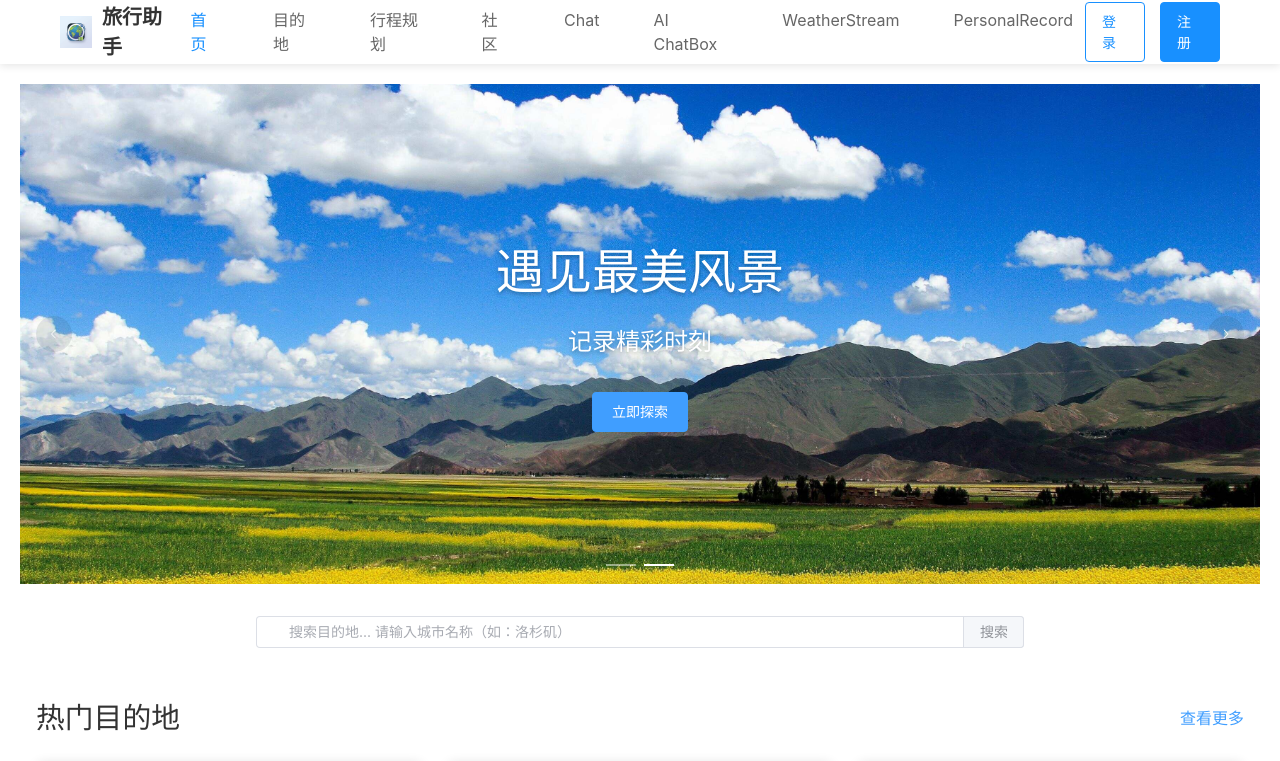
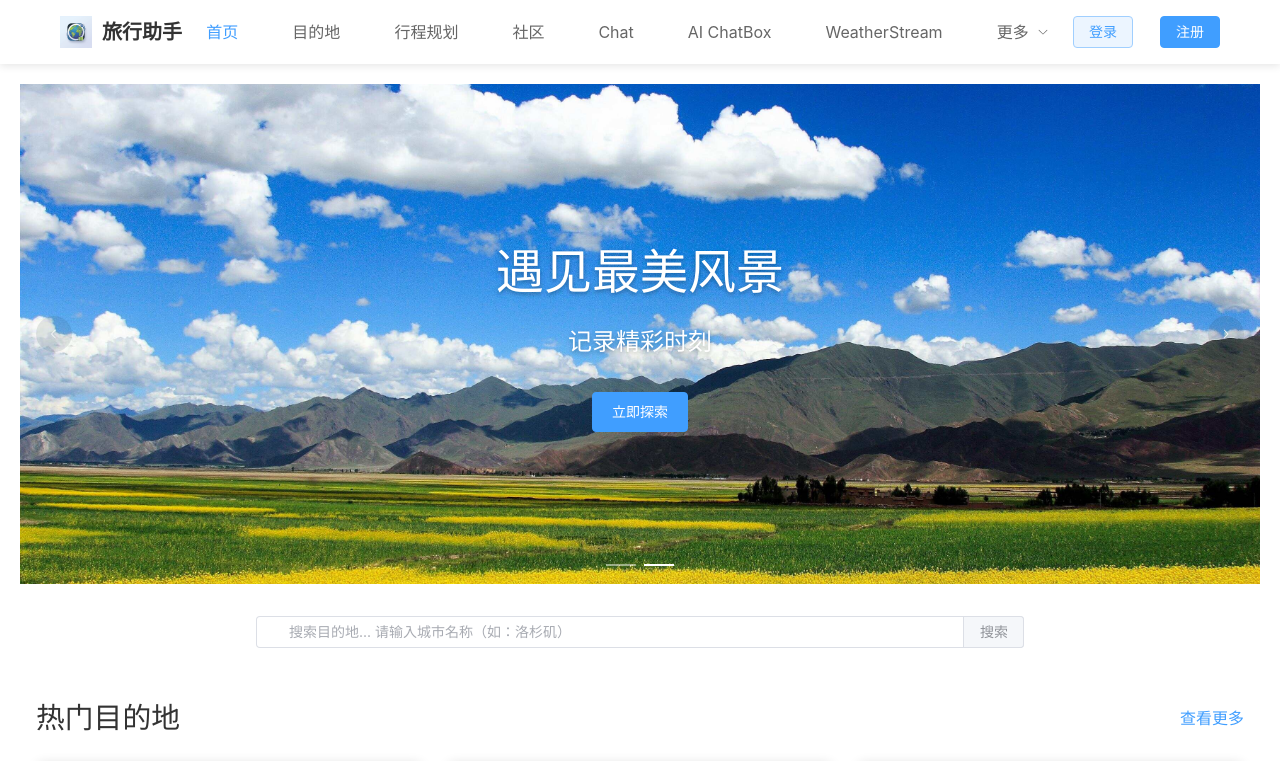
Before and after one commit to QuantumBitstream/travelplanner_vue, a Vue app: page / in a window 1280 px wide. Shown: the top 761 px of the page. Built offline with nearby package versions, Linux system fonts and the light colour scheme; what tlbs-map-vue would draw is missing.

Commit message:
style(NavBar.vue): navbar.vue elementplus 页面导航栏 根据页面布局, 自动折叠部分菜单

```diff
--- a/src/components/NavBar.vue
+++ b/src/components/NavBar.vue
@@ -1,8 +1,8 @@
 <template>
   <nav class="navbar">
-    <div class="navbar-container">
+    <div class="navbar-container" ref="navbarContainer">
       <!-- Logo区域 -->
-      <div class="navbar-logo">
+      <div class="navbar-logo" ref="logoArea">
         <router-link to="/">
           <img src="@/assets/logo.png" alt="Logo" class="logo-img">
           <span class="logo-text">旅行助手</span>
@@ -10,9 +10,10 @@
       </div>
 
       <!-- 导航链接 -->
-      <div class="navbar-links">
+      <div class="navbar-links" ref="navLinksArea">
+        <!-- 可见的菜单项 -->
         <router-link
-            v-for="item in navItems"
+            v-for="item in visibleNavItems"
             :key="item.path"
             :to="item.path"
             class="nav-item"
@@ -20,25 +21,76 @@
         >
           {{ item.name }}
         </router-link>
+
+        <!-- 更多菜单 - 使用 Element Plus Dropdown -->
+        <el-dropdown
+            v-if="hiddenNavItems.length > 0"
+            trigger="click"
+            placement="bottom-start"
+            @command="handleMoreMenuClick"
+        >
+          <span class="nav-item more-menu">
+            更多
+            <el-icon class="more-icon">
+              <ArrowDown />
+            </el-icon>
+          </span>
+          <template #dropdown>
+            <el-dropdown-menu>
+              <el-dropdown-item
+                  v-for="item in hiddenNavItems"
+                  :key="item.path"
+                  :command="item.path"
+                  :class="{ 'is-active': currentPath === item.path }"
+              >
+                {{ item.name }}
+              </el-dropdown-item>
+            </el-dropdown-menu>
+          </template>
+        </el-dropdown>
       </div>
 
       <!-- 用户信息/登录按钮 -->
-      <div class="navbar-user">
+      <div class="navbar-user" ref="userArea">
         <template v-if="store.state.user.isLoggedIn">
-          <div class="user-info" @click="toggleUserMenu">
-            <img :src="store.state.user.userAvatar" alt="用户头像" class="user-avatar">
+          <!-- 用户下拉菜单 - 使用 Element Plus Dropdown -->
+          <el-dropdown trigger="click" placement="bottom-end" @command="handleUserMenuClick">
+            <div class="user-info">
+              <el-avatar
+                  :src="store.state.user.userAvatar"
+                  :size="32"
+                  class="user-avatar"
+              />
               <span class="username">{{ store.state.user.username }}</span>
-            <!-- 用户下拉菜单 -->
-            <div v-show="showUserMenu" class="user-menu">
-              <router-link to="/profile" class="menu-item">个人中心</router-link>
-              <router-link to="/my-trips" class="menu-item">我的行程</router-link>
-              <div class="menu-item" @click="handleLogout">退出登录</div>
+              <el-icon class="user-menu-icon">
+                <ArrowDown />
+              </el-icon>
             </div>
-          </div>
+            <template #dropdown>
+              <el-dropdown-menu>
+                <el-dropdown-item command="profile">
+                  <el-icon><User /></el-icon>
+                  个人中心
+                </el-dropdown-item>
+                <el-dropdown-item command="my-trips">
+                  <el-icon><Notebook /></el-icon>
+                  我的行程
+                </el-dropdown-item>
+                <el-dropdown-item divided command="logout">
+                  <el-icon><SwitchButton /></el-icon>
+                  退出登录
+                </el-dropdown-item>
+              </el-dropdown-menu>
+            </template>
+          </el-dropdown>
         </template>
         <template v-else>
-          <router-link to="/login" class="login-btn">登录</router-link>
-          <router-link to="/register" class="register-btn">注册</router-link>
+          <el-button type="primary" plain @click="$router.push('/login')">
+            登录
+          </el-button>
+          <el-button type="primary" @click="$router.push('/register')">
+            注册
+          </el-button>
         </template>
       </div>
     </div>
@@ -47,23 +99,32 @@
 
 <script>
 import store from "@/store";
-import {mapState} from "vuex";
+import { mapState } from "vuex";
+import { ArrowDown, User, Notebook, SwitchButton } from '@element-plus/icons-vue';
 
 export default {
   name: 'NavBar',
+  components: {
+    ArrowDown,
+    User,
+    Notebook,
+    SwitchButton
+  },
   data() {
     return {
-      navItems: [
-        { name: '首页', path: '/' },
-        { name: '目的地', path: '/destinations' },
-        { name: '行程规划', path: '/trip-planner' },
-        { name: '社区', path: '/community' },
-        { name: 'Chat', path: '/chat-channel' },
-        { name: 'AI ChatBox', path: '/ai-chatBox' },
-        { name: 'WeatherStream', path: '/WeatherStream' },
-        { name: 'PersonalRecord', path: '/PersonalRecord' },
+      allNavItems: [
+        { name: '首页', path: '/', priority: 1 },
+        { name: '目的地', path: '/destinations', priority: 2 },
+        { name: '行程规划', path: '/trip-planner', priority: 3 },
+        { name: '社区', path: '/community', priority: 4 },
+        { name: 'Chat', path: '/chat-channel', priority: 5 },
+        { name: 'AI ChatBox', path: '/ai-chatBox', priority: 6 },
+        { name: 'WeatherStream', path: '/WeatherStream', priority: 7 },
+        { name: 'PersonalRecord', path: '/PersonalRecord', priority: 8 },
       ],
-      showUserMenu: false,
+      visibleNavItems: [],
+      hiddenNavItems: [],
+      resizeObserver: null,
       isLoggedIn: localStorage.getItem('isLoggedIn') === 'true',
       username: localStorage.getItem('username') || '用户名',
       userAvatar: 'https://example.com/avatar.jpg'
@@ -79,50 +140,132 @@ export default {
     }
   },
   methods: {
-    toggleUserMenu() {
-      this.showUserMenu = !this.showUserMenu
+    // 处理更多菜单点击
+    handleMoreMenuClick(path) {
+      this.$router.push(path);
     },
+
+    // 处理用户菜单点击
+    handleUserMenuClick(command) {
+      switch (command) {
+        case 'profile':
+          this.$router.push('/profile');
+          break;
+        case 'my-trips':
+          this.$router.push('/my-trips');
+          break;
+        case 'logout':
+          this.handleLogout();
+          break;
+      }
+    },
+
     handleLogout() {
-      store.dispatch('user/logout')
-      localStorage.removeItem('isLoggedIn')
-      localStorage.removeItem('username')
-      this.isLoggedIn = false
-      this.$router.push('/')
+      store.dispatch('user/logout');
+      localStorage.removeItem('isLoggedIn');
+      localStorage.removeItem('username');
+      this.isLoggedIn = false;
+      this.$router.push('/');
+    },
+
+    // 估算菜单项宽度
+    estimateItemWidth(text) {
+      const baseWidth = 24; // padding
+      const charWidth = 16; // 每个字符平均宽度
+      return baseWidth + (text.length * charWidth);
+    },
+
+    // 计算可见菜单项
+    calculateVisibleItems() {
+      this.$nextTick(() => {
+        if (!this.$refs.navbarContainer) return;
+
+        const containerWidth = this.$refs.navbarContainer.offsetWidth;
+        const logoWidth = this.$refs.logoArea?.offsetWidth || 200;
+        const userWidth = this.$refs.userArea?.offsetWidth || 200;
+        const moreButtonWidth = 80; // "更多"按钮预留宽度
+        const padding = 40; // 容器内边距
+
+        // 可用于菜单项的宽度
+        let availableWidth = containerWidth - logoWidth - userWidth - padding;
+
+        // 按优先级排序，优先显示重要菜单
+        const sortedItems = [...this.allNavItems].sort((a, b) => a.priority - b.priority);
+
+        let currentWidth = 0;
+        const visible = [];
+        const hidden = [];
+
+        for (let i = 0; i < sortedItems.length; i++) {
+          const estimatedWidth = this.estimateItemWidth(sortedItems[i].name);
+
+          // 如果还有剩余项目，需要为"更多"按钮预留空间
+          const needMoreButton = i < sortedItems.length - 1;
+          const requiredWidth = currentWidth + estimatedWidth + (needMoreButton ? moreButtonWidth : 0);
+
+          if (requiredWidth <= availableWidth) {
+            visible.push(sortedItems[i]);
+            currentWidth += estimatedWidth;
+          } else {
+            hidden.push(sortedItems[i]);
+          }
+        }
+
+        this.visibleNavItems = visible;
+        this.hiddenNavItems = hidden;
+      });
+    },
+
+    // 处理窗口大小变化
+    handleResize() {
+      this.calculateVisibleItems();
     }
   },
   mounted() {
-    // 点击其他地方关闭用户菜单
-    document.addEventListener('click', (e) => {
-      if (!e.target.closest('.user-info')) {
-        this.showUserMenu = false
+    // 初始计算
+    this.calculateVisibleItems();
+
+    // 监听窗口大小变化
+    window.addEventListener('resize', this.handleResize);
+
+    // 使用 ResizeObserver 监听容器大小变化
+    if (window.ResizeObserver) {
+      this.resizeObserver = new ResizeObserver(() => {
+        this.calculateVisibleItems();
+      });
+      this.resizeObserver.observe(this.$refs.navbarContainer);
     }
-    });
 
-    console.log(' NavBar.vue store.state.user.isLoggedIn: ',store.state.user.isLoggedIn)
-    console.log(' NavBar.vue store.state.user.username: '  ,store.state.user.username)
+    // 原有的用户状态恢复逻辑
+    console.log(' NavBar.vue store.state.user.isLoggedIn: ', store.state.user.isLoggedIn);
+    console.log(' NavBar.vue store.state.user.username: ', store.state.user.username);
+
     //判断store中是否含有当前登录的用户数据
     if (store.state.user.username === '') {
       //判断本地缓存中是否含有当前登录的用户数据
       if (localStorage.getItem("username") != null) {
         //将本地缓存中的当前登录的用户据恢复到store仓库中
-        console.log(' NavBar.vue store.state.user.isLoggedIn: ',store.state.user.isLoggedIn)
-        console.log(' NavBar.vue store.state.user.username: '  ,store.state.user.username)
-
-        console.log(' localStorage.getItem("username") != null,即该用户登录，但刚才刷新页面导致页面store丢失: '  )
-        console.log(' 将本地缓存中的当前登录的用户据恢复到store仓库中: '  )
-        store.state.user.username = JSON.parse( JSON.stringify( localStorage.getItem("username") ) )
-        store.state.user.isLoggedIn = JSON.parse( JSON.stringify( localStorage.getItem("isLoggedIn") ) )
-        console.log(' NavBar.vue store.state.user.isLoggedIn: ',store.state.user.isLoggedIn)
-        console.log(' NavBar.vue store.state.user.username: '  ,store.state.user.username)
-
+        console.log(' localStorage.getItem("username") != null,即该用户登录，但刚才刷新页面导致页面store丢失: ');
+        console.log(' 将本地缓存中的当前登录的用户据恢复到store仓库中: ');
+        store.state.user.username = JSON.parse(JSON.stringify(localStorage.getItem("username")));
+        store.state.user.isLoggedIn = JSON.parse(JSON.stringify(localStorage.getItem("isLoggedIn")));
+        console.log(' NavBar.vue store.state.user.isLoggedIn: ', store.state.user.isLoggedIn);
+        console.log(' NavBar.vue store.state.user.username: ', store.state.user.username);
       }
+    }
+  },
+  beforeUnmount() {
+    // 清理事件监听器
+    window.removeEventListener('resize', this.handleResize);
+    if (this.resizeObserver) {
+      this.resizeObserver.disconnect();
     }
   }
 }
 </script>
 
 <style scoped>
-/* 样式同之前提供的内容 */
+/* 保持原有样式 */
 .navbar {
   position: fixed;
   top: 0;
@@ -147,6 +290,7 @@ export default {
 .navbar-logo {
   display: flex;
   align-items: center;
+  flex-shrink: 0;
 }
 
 .navbar-logo a {
@@ -169,6 +313,9 @@ export default {
 .navbar-links {
   display: flex;
   gap: 30px;
+  flex: 1;
+  justify-content: center;
+  overflow: hidden;
 }
 
 .nav-item {
@@ -178,42 +325,51 @@ export default {
   padding: 8px 12px;
   border-radius: 4px;
   transition: all 0.3s;
+  white-space: nowrap;
+  display: flex;
+  align-items: center;
+  cursor: pointer;
 }
 
 .nav-item:hover {
-  color: #1890ff;
-  background-color: rgba(24,144,255,0.1);
+  color: #409eff;
+  background-color: rgba(64, 158, 255, 0.1);
 }
 
 .nav-item.active {
-  color: #1890ff;
+  color: #409eff;
   font-weight: 500;
+}
+
+/* 更多菜单样式 */
+.more-menu {
+  gap: 4px;
+}
+
+.more-icon {
+  margin-left: 4px;
+  font-size: 12px;
 }
 
 .navbar-user {
   display: flex;
   align-items: center;
   gap: 15px;
+  flex-shrink: 0;
 }
 
 .user-info {
   display: flex;
   align-items: center;
   cursor: pointer;
-  position: relative;
   padding: 8px;
   border-radius: 4px;
+  transition: all 0.3s;
+  gap: 8px;
 }
 
 .user-info:hover {
-  background-color: #f5f5f5;
-}
-
-.user-avatar {
-  width: 32px;
-  height: 32px;
-  border-radius: 50%;
-  margin-right: 8px;
+  background-color: #f5f5f7;
 }
 
 .username {
@@ -221,59 +377,39 @@ export default {
   font-size: 14px;
 }
 
-.user-menu {
-  position: absolute;
-  top: 100%;
-  right: 0;
-  background-color: #fff;
-  border-radius: 4px;
-  box-shadow: 0 2px 8px rgba(0,0,0,0.15);
-  padding: 4px 0;
-  min-width: 120px;
-  margin-top: 4px;
+.user-menu-icon {
+  font-size: 12px;
+  color: #999;
 }
 
-.menu-item {
-  display: block;
-  padding: 8px 16px;
-  color: #333;
-  text-decoration: none;
-  font-size: 14px;
-  transition: all 0.3s;
+/* Element Plus 下拉菜单自定义样式 */
+:deep(.el-dropdown-menu__item.is-active) {
+  color: #409eff;
+  background-color: rgba(64, 158, 255, 0.1);
 }
 
-.menu-item:hover {
-  background-color: #f5f5f5;
-  color: #1890ff;
+:deep(.el-dropdown-menu__item) {
+  display: flex;
+  align-items: center;
+  gap: 8px;
 }
 
-.login-btn,
-.register-btn {
-  padding: 8px 16px;
-  border-radius: 4px;
-  text-decoration: none;
-  font-size: 14px;
-  transition: all 0.3s;
+/* 响应式优化 */
+@media (max-width: 768px) {
+  .navbar-container {
+    padding: 0 10px;
   }
 
-.login-btn {
-  color: #1890ff;
-  background-color: transparent;
-  border: 1px solid #1890ff;
+  .navbar-links {
+    gap: 15px;
   }
 
-.login-btn:hover {
-  background-color: rgba(24,144,255,0.1);
+  .logo-text {
+    display: none;
   }
 
-.register-btn {
-  color: #fff;
-  background-color: #1890ff;
-  border: 1px solid #1890ff;
+  .username {
+    display: none;
   }
-
-.register-btn:hover {
-  background-color: #40a9ff;
-  border-color: #40a9ff;
 }
 </style>
```
Lines whose indentation alone changed are shown as unchanged.
